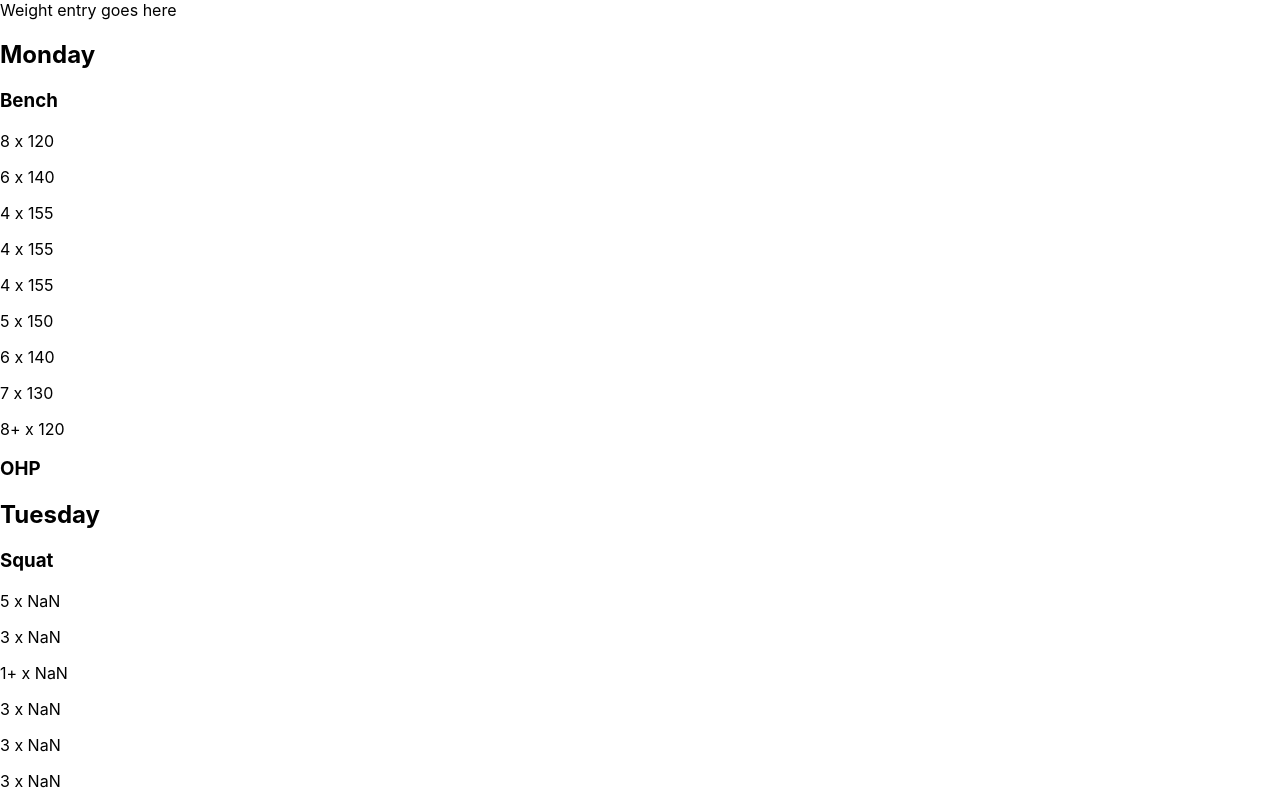
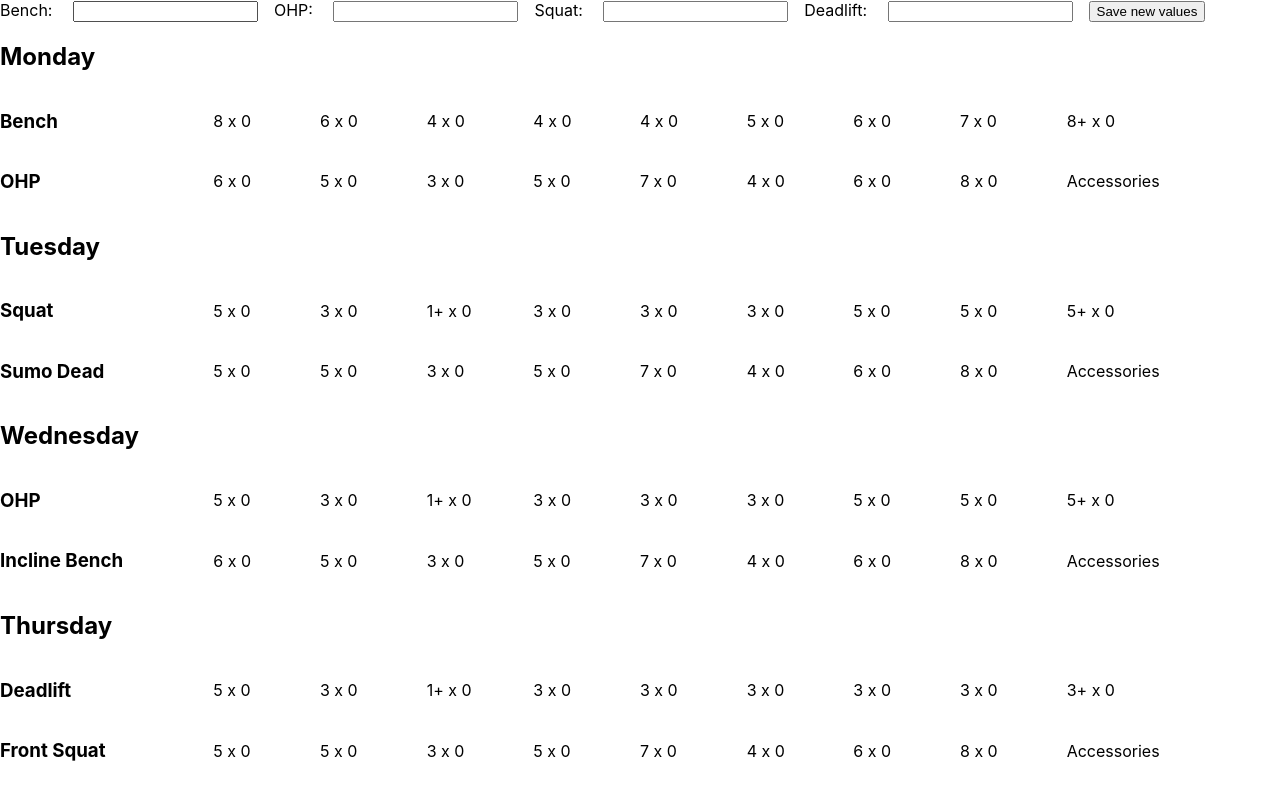
Before and after one commit to brianqian/nsuns-react, a React (Create React App) app in the folder client/: page / in a window 1280 px wide. Shown: the top 800 px of the page. Built offline with nearby package versions, Linux system fonts and the light colour scheme.

Commit message:
props passing in correctly, front page responding to input

```diff
--- a/client/src/App.js
+++ b/client/src/App.js
@@ -2,29 +2,35 @@ import React, { Component } from 'react';
 import './App.css';
 import DailyLift from './components/dailyLift';
 import { dailySplits } from './accessoryPlans';
+import WeightEntry from './components/weightEntry';
 
 class App extends Component {
   state = {
-    benchMax: 185,
-    deadliftMax: 210,
-    squatMax: 190,
-    ohpMax: 100,
+    currentSplit: '5day',
   };
 
   render() {
+    const currentSplit = dailySplits[this.state.currentSplit];
+    console.log(currentSplit);
+    const dailyLifts = currentSplit.map(day => {
+      return (
+        <DailyLift
+          day={day.day}
+          t1Lift={day.lifts[0]}
+          t2Lift={day.lifts[1]}
+          t1Base={day.baseLift[0]}
+          t2Base={day.baseLift[1]}
+          t1Weights={day.t1Weights}
+          t1Reps={day.t1Reps}
+          t2Weights={day.t2Weights}
+          t2Reps={day.t2Reps}
+        />
+      );
+    });
+
     return (
       <div className="App">
-        <header className="App-header">Weight entry goes here</header>
-        <DailyLift
-          day="Monday"
-          data={dailySplits.monday}
-          max1={this.state.benchMax}
-          max2={this.state.ohpMax}
-        />
-        <DailyLift day="Tuesday" data={dailySplits.tuesday} />
-        <DailyLift day="Wednesday" data={dailySplits.wednesday} />
-        <DailyLift day="Thursday" data={dailySplits.thursday} />
-        <DailyLift day="Friday" data={dailySplits.friday} />
+        <WeightEntry>{dailyLifts}</WeightEntry>
       </div>
     );
   }
--- a/client/src/accessoryPlans.js
+++ b/client/src/accessoryPlans.js
@@ -22,41 +22,53 @@ const accessories = {
 };
 
 const dailySplits = {
-  monday: {
+  '5day': [
+    {
+      day: 'Monday',
       lifts: ['Bench', 'OHP'],
+      baseLift: ['benchMax', 'ohpMax'],
       t1Weights: [0.65, 0.75, 0.85, 0.85, 0.85, 0.8, 0.75, 0.7, 0.65],
       t1Reps: [8, 6, 4, 4, 4, 5, 6, 7, '8+'],
       t2Weights: [0.5, 0.6, 0.7, 0.7, 0.7, 0.7, 0.7, 0.7],
       t2Reps: [6, 5, 3, 5, 7, 4, 6, 8],
     },
-  tuesday: {
+    {
+      day: 'Tuesday',
       lifts: ['Squat', 'Sumo Dead'],
+      baseLift: ['squatMax', 'deadliftMax'],
       t1Weights: [0.75, 0.85, 0.95, 0.9, 0.85, 0.8, 0.75, 0.7, 0.65],
       t1Reps: [5, 3, '1+', 3, 3, 3, 5, 5, '5+'],
       t2Weights: [0.5, 0.6, 0.7, 0.7, 0.7, 0.7, 0.7, 0.7],
       t2Reps: [5, 5, 3, 5, 7, 4, 6, 8],
     },
-  wednesday: {
+    {
+      day: 'Wednesday',
       lifts: ['OHP', 'Incline Bench'],
+      baseLift: ['ohpMax', 'benchMax'],
       t1Weights: [0.75, 0.85, 0.95, 0.9, 0.85, 0.8, 0.75, 0.7, 0.65],
       t1Reps: [5, 3, '1+', 3, 3, 3, 5, 5, '5+'],
       t2Weights: [0.4, 0.5, 0.6, 0.6, 0.6, 0.6, 0.6, 0.6],
       t2Reps: [6, 5, 3, 5, 7, 4, 6, 8],
     },
-  thursday: {
+    {
+      day: 'Thursday',
       lifts: ['Deadlift', 'Front Squat'],
+      baseLift: ['deadliftMax', 'squatMax'],
       t1Weights: [0.75, 0.85, 0.95, 0.9, 0.85, 0.8, 0.75, 0.7, 0.65],
       t1Reps: [5, 3, '1+', 3, 3, 3, 3, 3, '3+'],
       t2Weights: [0.35, 0.45, 0.55, 0.55, 0.55, 0.55, 0.55, 0.55],
       t2Reps: [5, 5, 3, 5, 7, 4, 6, 8],
     },
-  friday: {
+    {
+      day: 'Friday',
       lifts: ['Bench', 'Close-Grip Bench'],
+      baseLift: ['benchMax', 'benchMax'],
       t1Weights: [0.75, 0.85, 0.95, 0.9, 0.85, 0.8, 0.75, 0.7, 0.65],
       t1Reps: [5, 3, '1+', 3, 5, 3, 5, 3, '5+'],
       t2Weights: [0.4, 0.5, 0.6, 0.6, 0.6, 0.6, 0.6, 0.6],
       t2Reps: [6, 5, 3, 5, 7, 4, 6, 8],
     },
+  ],
 };
 
 export { accessories, dailySplits };
--- a/client/src/components/dailyLift.css
+++ b/client/src/components/dailyLift.css
@@ -0,0 +1,12 @@
+.daily-lift-t1,
+.daily-lift-t2 {
+  display: grid;
+  grid-template-columns: repeat(12, 1fr);
+  align-items: center;
+  justify-content: center;
+}
+
+.lift-title {
+  grid-column: 1/3;
+  width: 100%;
+}
--- a/client/src/components/dailyLift.js
+++ b/client/src/components/dailyLift.js
@@ -7,15 +7,22 @@ class dailyLift extends Component {
   };
 
   render() {
+    const { day, t1Lift, t2Lift, t1Reps, t1Weights, t2Reps, t2Weights, max1, max2 } = this.props;
+
     function repWeightCalculator(percentage, tm) {
       const repWeight = tm * percentage;
       return Math.round(repWeight / 5) * 5;
     }
-    const { day, data, max1, max2 } = this.props;
     const t1Workouts = [];
-    for (let i = 0; i < data.t1Reps.length; i++) {
+    const t2Workouts = [];
+    for (let i = 0; i < t1Reps.length; i++) {
       t1Workouts.push(
-        <p>{`${data.t1Reps[i]} x ${repWeightCalculator(max1, data.t1Weights[i])}`}</p>
+        <p className="t1-workouts">{`${t1Reps[i]} x ${repWeightCalculator(t1Weights[i], max1)}`}</p>
+      );
+    }
+    for (let i = 0; i < t2Reps.length; i++) {
+      t2Workouts.push(
+        <p className="t2-workouts">{`${t2Reps[i]} x ${repWeightCalculator(t2Weights[i], max2)}`}</p>
       );
     }
 
@@ -27,12 +34,13 @@ class dailyLift extends Component {
       <div className={`${day}-daily-lift daily-lift`}>
         <h2 className="day-title">{day}</h2>
         <div className="daily-lift-t1">
-          <h3 className="t1-title">{data.lifts[0]}</h3>
-          <div className={`t1-workouts ${day}-workouts`}>{t1Workouts}</div>
+          <h3 className="t1-title lift-title">{t1Lift}</h3>
+          {t1Workouts}
         </div>
         <div className="daily-lift-t2">
-          <h3 className="t2-title">{data.lifts[1]}</h3>
-          <div className={`t2-workouts ${day}-workouts`} />
+          <h3 className="t2-title lift-title">{t2Lift}</h3>
+          {t2Workouts}
+          <p>Accessories</p>
         </div>
       </div>
     );
--- /dev/null
+++ b/client/src/components/weightEntry.css
@@ -0,0 +1,9 @@
+input {
+  margin: 0 1rem;
+}
+
+input[type='number']::-webkit-inner-spin-button,
+input[type='number']::-webkit-outer-spin-button {
+  -webkit-appearance: none;
+  margin: 0;
+}
--- /dev/null
+++ b/client/src/components/weightEntry.js
@@ -0,0 +1,72 @@
+import React, { Component } from 'react';
+import './weightEntry.css';
+
+export default class weightEntry extends Component {
+  state = {
+    benchMax: '',
+    deadliftMax: '',
+    squatMax: '',
+    ohpMax: '',
+  };
+
+  onChange = e => {
+    this.setState({ [e.target.name]: e.target.value });
+  };
+
+  render() {
+    const { children } = this.props;
+    const displaySplits = React.Children.map(children, child => {
+      let max1 = child.props.t1Base;
+      let max2 = child.props.t2Base;
+      console.log(max1);
+      return React.cloneElement(child, {
+        max1: this.state[max1],
+        max2: this.state[max2],
+      });
+    });
+    console.log(displaySplits);
+
+    return (
+      <div>
+        <div className="weight-entry">
+          <form action="">
+            <label htmlFor="benchInput">Bench: </label>
+            <input
+              onChange={this.onChange}
+              value={this.state.benchMax}
+              name="benchMax"
+              id="benchInput"
+              type="number"
+            />
+            <label htmlFor="ohpInput">OHP: </label>
+            <input
+              onChange={this.onChange}
+              value={this.state.ohpMax}
+              name="ohpMax"
+              id="ohpInput"
+              type="number"
+            />
+            <label htmlFor="squatInput">Squat: </label>
+            <input
+              onChange={this.onChange}
+              value={this.state.squatMax}
+              name="squatMax"
+              id="squatInput"
+              type="number"
+            />
+            <label htmlFor="deadliftInput">Deadlift: </label>
+            <input
+              onChange={this.onChange}
+              value={this.state.deadliftMax}
+              name="deadliftMax"
+              id="deadliftInput"
+              type="number"
+            />
+            <button type="submit">Save new values</button>
+          </form>
+        </div>
+        <div className="weight-display">{displaySplits}</div>
+      </div>
+    );
+  }
+}
```
Lines whose indentation alone changed are shown as unchanged.
